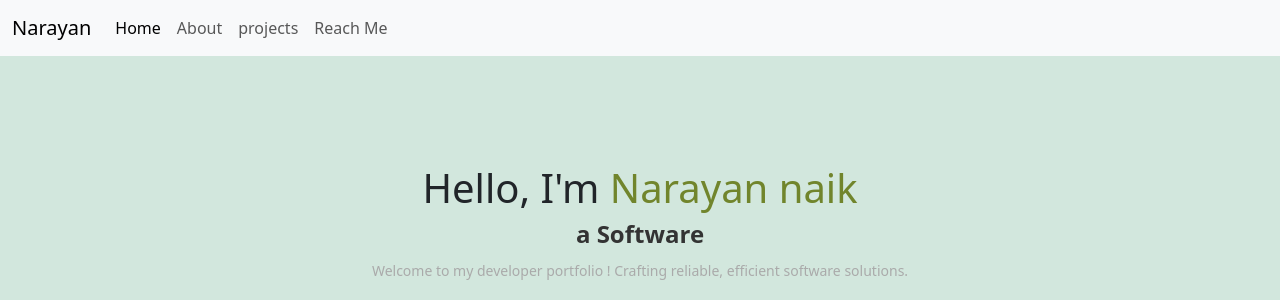
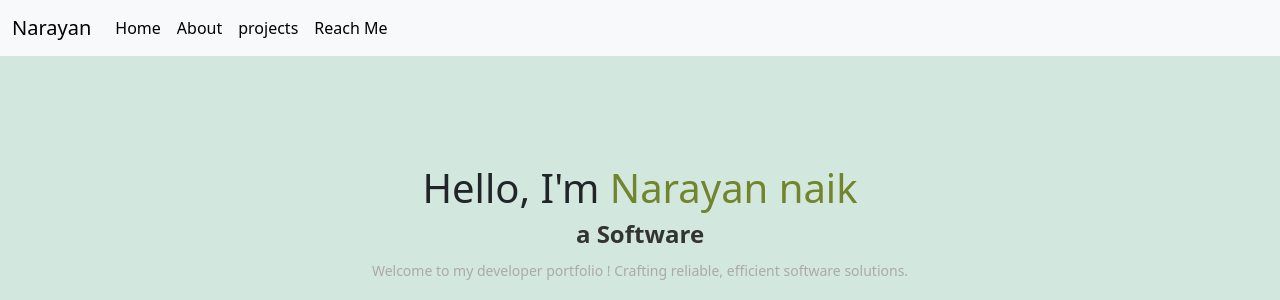
Before and after one commit to Narayan-cpu/Narayan-portpolio, a Django app: page / in a window 1280 px wide. Shown: the top 300 px of the page. Run offline with Django 5.2, Linux system fonts and the light colour scheme; some libraries are stand-ins or nearby versions.

Commit message:
Update base.html

```diff
--- a/portfolio_app/templates/portfolio_app/base.html
+++ b/portfolio_app/templates/portfolio_app/base.html
@@ -73,9 +73,9 @@ p {
                 <div class="navbar-nav">
 
                   <a class="nav-link active" aria-current="page" href="/">Home</a>
-                  <a class="nav-link" href="/about">About</a>
-                  <a class="nav-link" href="/projects">projects</a>
-                  <a class="nav-link" href="/reach-me">Reach Me</a>
+                  <a class="nav-link active" href="/about">About</a>
+                  <a class="nav-link active" href="/projects">projects</a>
+                  <a class="nav-link active" href="/reach-me">Reach Me</a>
 
                 </div>
               </div>
```
